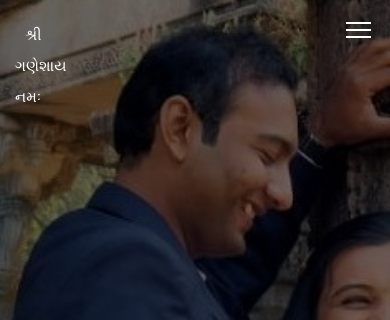
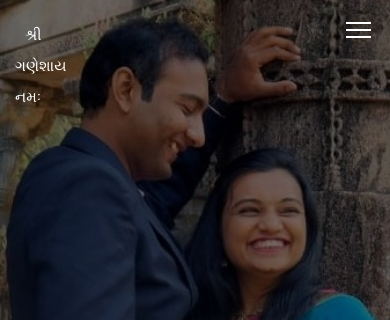
Before and after one commit to RachnaGajjar/dhwani_suryanshu_wedding, a plain HTML site: page index.html in a window 390 px wide. Shown: the top 320 px of the page. Drawn offline with nearby package versions, Linux system fonts and the light colour scheme; files whose address does not match are found by name; a web font is replaced by a local one.

Commit message:
index updated

```diff
--- a/index.html
+++ b/index.html
@@ -108,12 +108,13 @@ License URL: http://creativecommons.org/licenses/by/3.0/
 		#fh5co-header{
 			background-color: red !important;
 			background-image: url('images1/dhwnu1_500.jpg') !important;
+			background-size: contain;
 		}
 		.fh5co-cover{
 			height: auto;
 		}
 		.header{
-			padding-top: 100px;
+			padding-top: 100px !important;
 		}
 	}
 </style>
```
